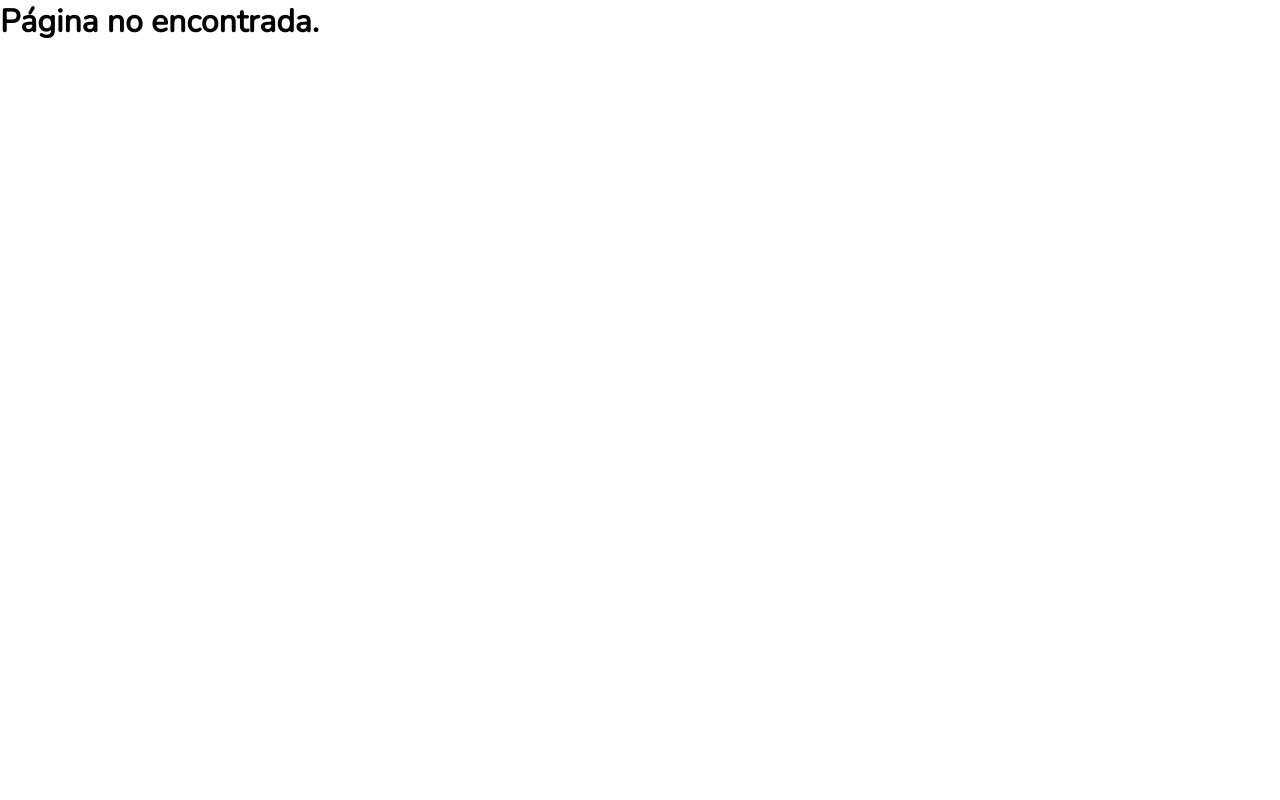
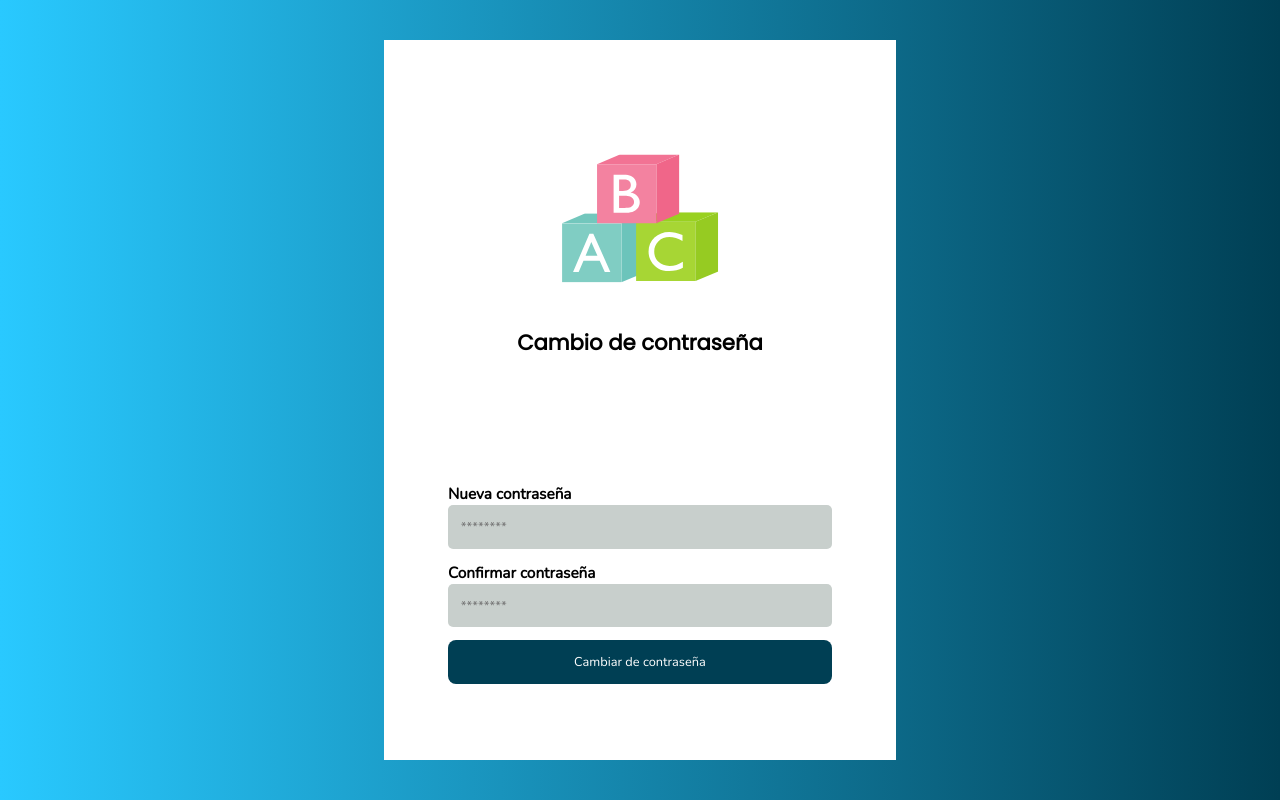
Before and after one commit to GerardCod/hl-admin, a React (Create React App) app: page /change_password in a window 1280 px wide. Built offline with nearby package versions, Linux system fonts and the light colour scheme.

Commit message:
[MERGE] ChangePassword page implemented

```diff
--- a/src/App.js
+++ b/src/App.js
@@ -1,8 +1,9 @@
+import './App.css';
+import React from 'react';
 import { BrowserRouter, Route, Switch } from 'react-router-dom';
-import './App.css';
 import ForgotPasswordPage from './pages/ForgotPasswordPage';
 import LoginPage from './pages/LoginPage';
-import React from 'react';
+import ChangePasswordPage from './pages/ChangePasswordPage';
 import NotFoundPage from './pages/NotFoundPage';
 import AdminRouter from './containers/AdminRouter';
 import AuthProvider from './contexts/AuthContext';
@@ -14,6 +15,7 @@ function App() {
         <Switch>
           <Route path="/" exact component={LoginPage} />
           <Route path="/forgot_password" component={ForgotPasswordPage} />
+          <Route path="/change_password" component={ChangePasswordPage} />
           <Route path="/admin" component={AdminRouter} />
           <Route path="*" component={NotFoundPage} />
         </Switch>
--- /dev/null
+++ b/src/components/ChangePasswordForm.js
@@ -0,0 +1,41 @@
+import React, { useState } from 'react';
+import logo from '../assets/logo.svg';
+
+const ChangePasswordForm = () => {
+  const [data, setData] = useState({});
+
+  const handleChange = e => {
+    setData({
+      ...data,
+      [e.target.name]: e.target.value,
+    });
+  }
+
+  const handleSubmit = e => {
+    e.preventDefault();
+    delete data.confirmPassword;
+    console.log('Submitting data');
+  }
+
+  return (
+    <form className="LoginForm flex flex--column f-justify--evenly" onSubmit={handleSubmit}>
+      <figure className="f-self-align--center Lady">
+        <img src={logo} alt="platform_logo" />
+        <figcaption>Cambio de contraseña</figcaption>
+      </figure>
+      <div className="flex flex--column">
+        <p className="Textfield width--full">
+          <label className="Textfield__Label" htmlFor="password">Nueva contraseña</label>
+          <input className="Textfield__Input width--full" type="password" name="password" id="password" onChange={handleChange} placeholder="********" />
+        </p>
+        <p className="Textfield width--full">
+          <label className="Textfield__Label" htmlFor="confirmPassword">Confirmar contraseña</label>
+          <input className="Textfield__Input width--full" type="password" name="confirmPassword" id="confirmPassword" onChange={handleChange} placeholder="********" />
+        </p>
+        <button type="submit" className="Button Button--Primary width--full" disabled={(!data.password || !data.confirmPassword)}>Cambiar de contraseña</button>
+      </div>
+    </form>
+  );
+}
+
+export default ChangePasswordForm;
--- /dev/null
+++ b/src/pages/ChangePasswordPage.js
@@ -0,0 +1,12 @@
+import React from 'react';
+import ChangePasswordForm from '../components/ChangePasswordForm';
+
+const ChangePasswordPage = () => {
+  return (
+    <div className="width--full height--fullscreen back--gradient-blue flex f-justify--center f-align--center">
+      <ChangePasswordForm />
+    </div>
+  );
+}
+
+export default ChangePasswordPage;
```
